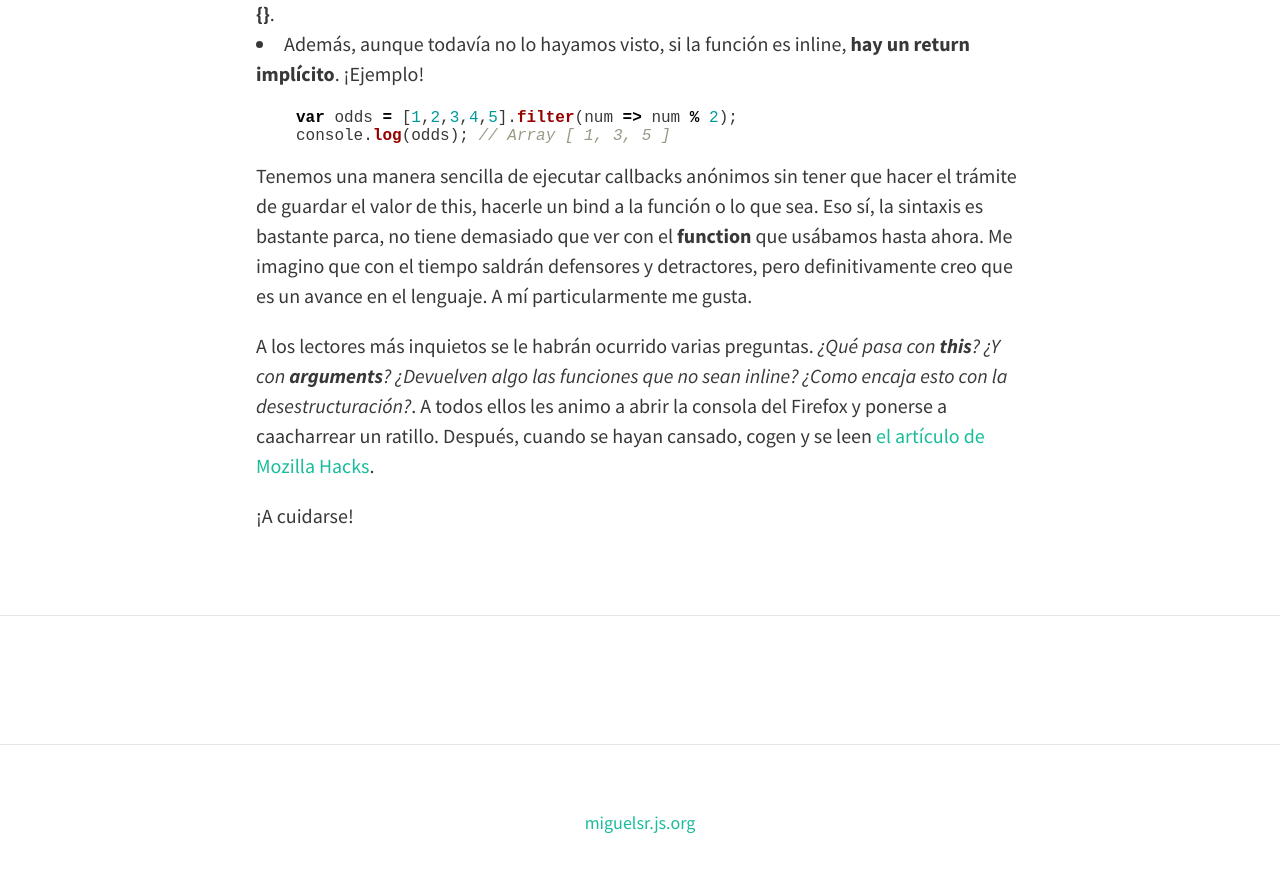
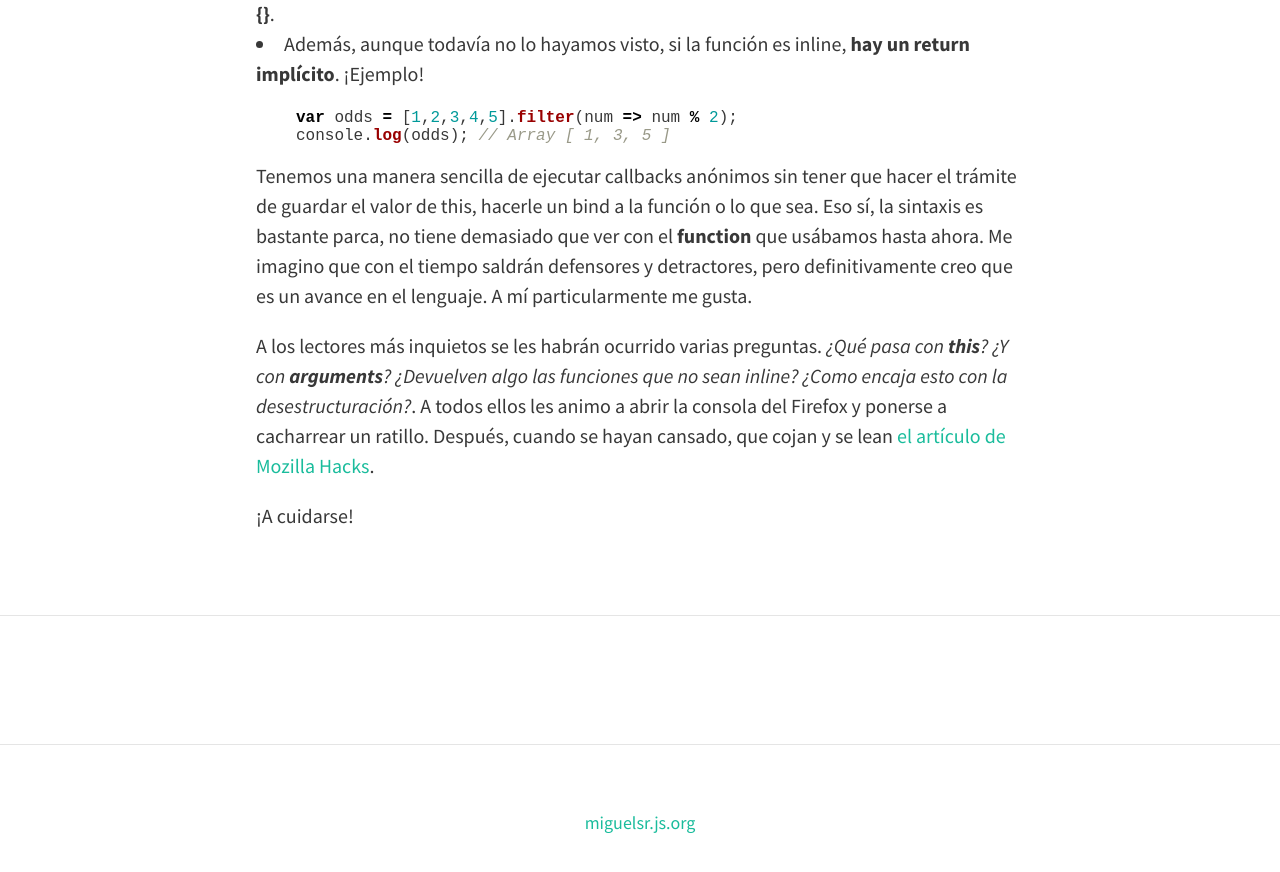
Before and after one commit to MiguelSR/MiguelSR.github.io, a Jekyll site: the page built from _posts/2015-07-07-es6-arrow-functions.markdown, in a window 1280 px wide and 900 px high, scrolled down 1868 px. Shown: the top 872 px of the window. Built offline with Jekyll 4.4.1, drawn with Linux system fonts in a browser that asks for light colours; nearby versions of some CDN libraries; comment, search, counter and statistics services are not loaded.

Commit message:
Typo fixed

```diff
--- a/_posts/2015-07-07-es6-arrow-functions.markdown
+++ b/_posts/2015-07-07-es6-arrow-functions.markdown
@@ -79,7 +79,7 @@ console.log(odds); // Array [ 1, 3, 5 ]
 
 Tenemos una manera sencilla de ejecutar callbacks anónimos sin tener que hacer el trámite de guardar el valor de this, hacerle un bind a la función o lo que sea. Eso sí, la sintaxis es bastante parca, no tiene demasiado que ver con el **function** que usábamos hasta ahora. Me imagino que con el tiempo saldrán defensores y detractores, pero definitivamente creo que es un avance en el lenguaje. A mí particularmente me gusta.
 
-A los lectores más inquietos se le habrán ocurrido varias preguntas. *¿Qué pasa con **this**? ¿Y con **arguments**? ¿Devuelven algo las funciones que no sean inline? ¿Como encaja esto con la desestructuración?*. A todos ellos les animo a abrir la consola del Firefox y ponerse a caacharrear un ratillo. Después, cuando se hayan cansado, cogen y se leen [el artículo de Mozilla Hacks][fuente_original].
+A los lectores más inquietos se les habrán ocurrido varias preguntas. *¿Qué pasa con **this**? ¿Y con **arguments**? ¿Devuelven algo las funciones que no sean inline? ¿Como encaja esto con la desestructuración?*. A todos ellos les animo a abrir la consola del Firefox y ponerse a cacharrear un ratillo. Después, cuando se hayan cansado, que cojan y se lean [el artículo de Mozilla Hacks][fuente_original].
 
 ¡A cuidarse!
 
```
